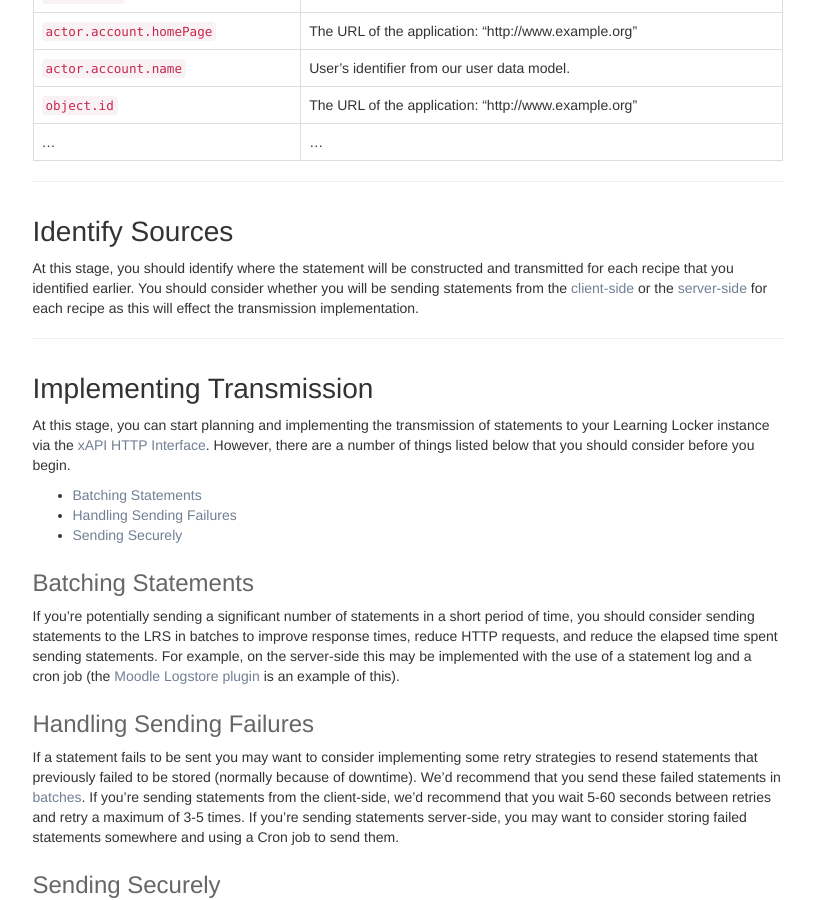
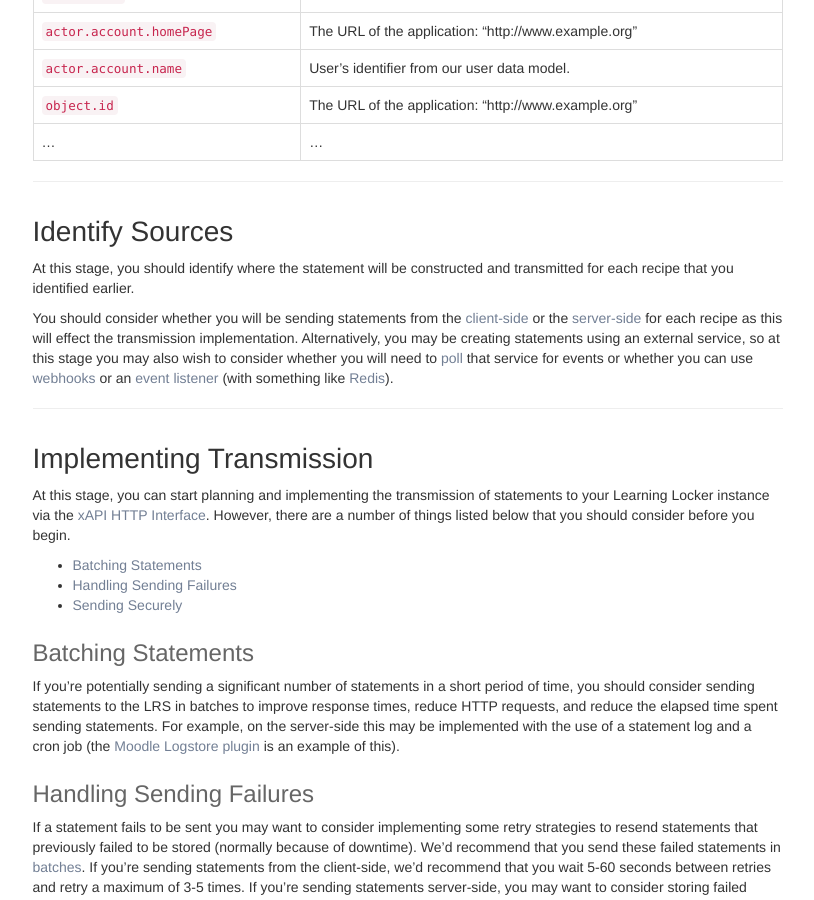
Before and after one commit to LearningLocker/docs, a Jekyll site: the page built from src/guides-inserting.md, in a window 1280 px wide and 900 px high, scrolled down 2178 px. Shown: the whole window, without its empty margins (330-1144 px from the left). Built offline with Jekyll 4.4.1, drawn with Linux system fonts in a browser that asks for light colours; nearby versions of some CDN libraries; our own code applies the rules of GitHub Pages for plain Markdown files.

Commit message:
Adds more details about inserting statements.

```diff
--- a/src/guides-inserting.md
+++ b/src/guides-inserting.md
@@ -87,7 +87,9 @@ Statement Property | Mapping
 ... | ...
 
 ## Identify Sources
-At this stage, you should identify where the statement will be constructed and transmitted for each recipe that you identified earlier. You should consider whether you will be sending statements from the [client-side](https://en.wikipedia.org/wiki/Client-side) or the [server-side](https://en.wikipedia.org/wiki/Server-side) for each recipe as this will effect the transmission implementation.
+At this stage, you should identify where the statement will be constructed and transmitted for each recipe that you identified earlier.
+
+You should consider whether you will be sending statements from the [client-side](https://en.wikipedia.org/wiki/Client-side) or the [server-side](https://en.wikipedia.org/wiki/Server-side) for each recipe as this will effect the transmission implementation. Alternatively, you may be creating statements using an external service, so at this stage you may also wish to consider whether you will need to [poll](https://en.wikipedia.org/wiki/Polling_(computer_science)) that service for events or whether you can use [webhooks](https://en.wikipedia.org/wiki/Webhook) or an [event listener](https://en.wikipedia.org/wiki/Publish%E2%80%93subscribe_pattern) (with something like [Redis](https://redis.io/topics/pubsub)).
 
 ## Implementing Transmission
 At this stage, you can start planning and implementing the transmission of statements to your Learning Locker instance via the [xAPI HTTP Interface](../http-xapi-statements). However, there are a number of things listed below that you should consider before you begin.
```
